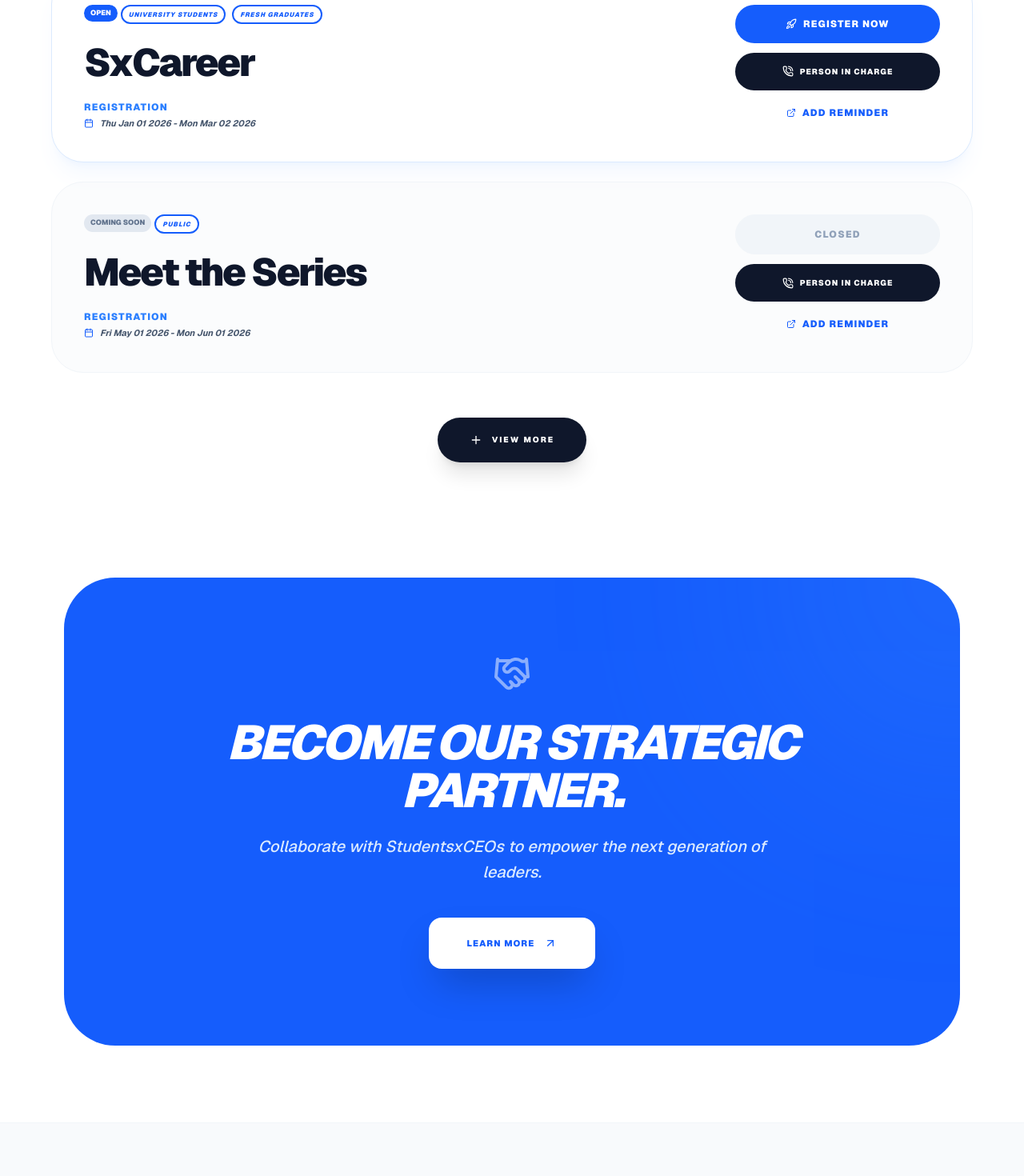
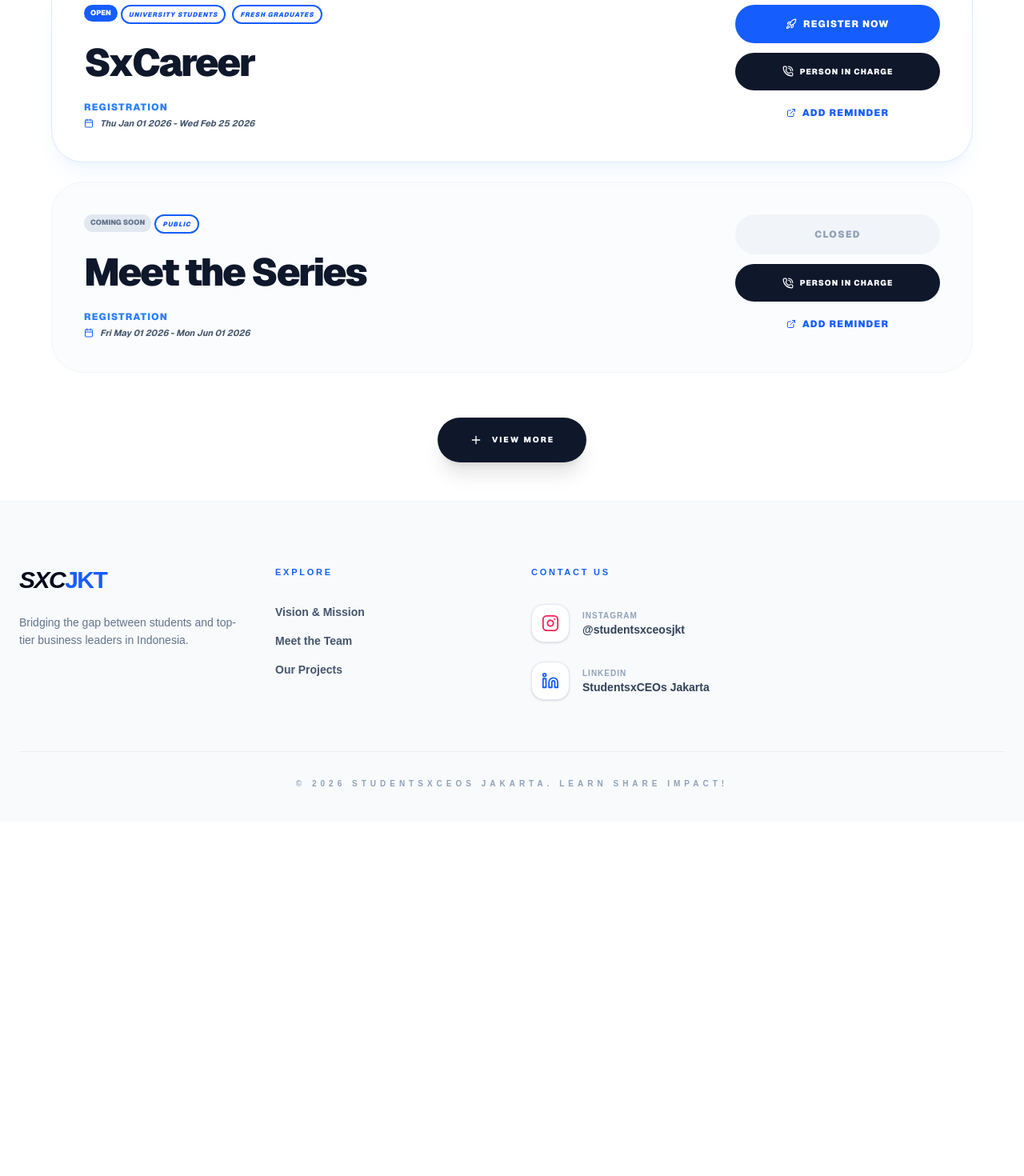
Before and after one commit to Krozlov/StudentXCeoTD2, a Next.js app: page /events in a window 1280 px wide. Shown: the part 711-2181 px from the top of the page at 80% size. After the commit the page ends 1738 px from the top, so only its background shows below. Built offline with nearby package versions, Linux system fonts and the light colour scheme.

Commit message:
revise projects section

```diff
--- a/src/app/events/page.tsx
+++ b/src/app/events/page.tsx
@@ -4,7 +4,6 @@
 import Link from "next/link";
 import { motion, AnimatePresence } from "framer-motion";
 import {
-  ArrowLeft,
   PhoneCall,
   Rocket,
   CheckCircle2,
@@ -17,7 +16,7 @@
 import {PROJECTS_DATA as PROJECTS} from "@/constants/projects";
 import {CATEGORIES } from "@/constants/projects";
 
-const getProjectStatus = (start: string, end: string) => {
+const getProjectStatus=(start: string, end: string) => {
   const now = new Date();
   const startDate = new Date(start);
   const endDate = new Date(end);
@@ -93,10 +92,10 @@
                 return (
                   <motion.div
                     key={proj.id}
-                    layout
-                    initial={{ opacity:0, y:20 }}
-                    animate={{ opacity: 1, y: 0 }}
-                    exit={{ opacity:0, scale: 0.95 }}
+                    layoutId={`project-${proj.id}`}
+                    initial={{opacity:0, y:20 }}
+                    animate={{opacity: 1, y: 0 }}
+                    exit={{opacity:0, scale: 0.95 }}
                     onClick={() => setSelectedId(proj.id)}
                     onKeyDown={(e)=> e.key === 'Enter' && setSelectedId(proj.id)}
                     tabIndex={0}
@@ -146,7 +145,7 @@
                         </div>
                       )}
 
-                      <Link href="#" onClick={(e) => e.stopPropagation()} className="w-full py-4 bg-slate-900 text-white text-[10px] font-black uppercase tracking-widest rounded-full hover:bg-black transition-all flex items-center justify-center gap-2">
+                      <Link href={proj.pic || "#"} target ="_blank" onClick={(e) => e.stopPropagation()} className="w-full py-4 bg-slate-900 text-white text-[10px] font-black uppercase tracking-widest rounded-full hover:bg-black transition-all flex items-center justify-center gap-2">
                         <PhoneCall size={14} /> Person In Charge
                       </Link>
 
@@ -167,29 +166,6 @@
         </div>
       </section>
 
-      {/*PARTNER CTA SECTION*/}
-      <section className="py-16 md:py-24 px-6 bg-blue-600 text-white rounded-[2.5rem] md:rounded-[4rem] mx-4 md:mx-20 my-16 md:my-24 overflow-hidden relative">
-        <div className="max-w-4xl mx-auto text-center relative z-10">
-          <Handshake size={40} className="md:w-12 md:h-12 mx-auto mb-6 md:mb-8 opacity-50" />
-          <h2 className="text-3xl md:text-6xl font-black italic tracking-tighter mb-4 md:mb-6 uppercase leading-none">
-            Become Our <br className="md:hidden" /> Strategic Partner.
-          </h2>
-          <p className="text-blue-100 text-sm md:text-xl font-medium italic mb-8 md:mb-10 max-w-2xl mx-auto leading-relaxed">
-            Collaborate with StudentsxCEOs to empower the next generation of leaders.
-          </p>
-
-          <Link
-            href="#"
-            className="inline-flex w-full md:w-auto items-center justify-center gap-3 px-8 md:px-12 py-5 md:py-6 bg-white text-blue-600 rounded-2xl font-black text-[10px] md:text-[11px] uppercase tracking-widest hover:scale-105 transition-transform shadow-2xl"
-          >
-            Learn More <ArrowUpRight size={16} />
-          </Link>
-        </div>
-
-        {/*Background*/}
-        <div className="absolute top-0 right-0 w-64 h-64 md:w-96 md:h-96 bg-blue-400 rounded-full blur-[100px] md:blur-[150px] opacity-30 -translate-y-1/2 translate-x-1/2" />
-      </section>
-
       {/*MODAL POPUP*/}
       <AnimatePresence>
         {selectedId && selectedProject && (
@@ -205,7 +181,7 @@
 
             {/*Konten*/}
             <motion.div
-              layoutId={String(selectedId)}
+              layoutId={'project-${selectedId}'}
               className="relative bg-white w-full max-w-2xl max-h-[85vh] overflow-y-auto p-8 md:p-14 rounded-[2.5rem] md:rounded-[4rem] shadow-2xl z-10 custom-scrollbar"
             >
               {/*Close Button Mobile*/}
--- a/src/constants/projects.ts
+++ b/src/constants/projects.ts
@@ -10,6 +10,7 @@
   endDate: string;
   partnerRange?: string;
   link?: string;
+  pic: string;
 }
 
 export const PROJECTS_DATA = [
@@ -18,7 +19,6 @@
     title: "School of Ideas",
     categories: ["High School Students"],
     description: "Offline event for high school students to explore their potential through personality tests and grow into future leaders with engaging talk shows and workshops.",
-    image: "",
     outcomes: [
       "Discovery of personal leadership style through MBTI & Holland Code tests",
       "Direct networking with top-tier university students as mentors",
@@ -27,30 +27,30 @@
     startDate: "2026-01-15",
     endDate: "2026-02-15",
     partnerRange: "Dec 2025 - Jan 2026",
-    link: "https://www.instagram.com/p/DI0bR3GhJPm/?igsh=MXA5cXRscDNxdDVhbQ=="
+    link: "https://www.instagram.com/p/DI0bR3GhJPm/?igsh=MXA5cXRscDNxdDVhbQ==",
+    pic: ""
   },
   {
     id: 2,
     title: "SxCareer",
     categories: ["University Students", "Fresh Graduates"],
     description: "Career preparation webinar focused on 5 industries: Consulting, Banking, FMCG, Media, Technology, and Startups, featuring impactful goal-setting sessions.",
-    image: "",
     outcomes: [
       "In-depth industry insights from professionals in 5 top sectors",
       "Step-by-step roadmap for securing internships in MNCs & Startups",
       "Goal-setting framework for short-term and long-term career paths"
     ],
     startDate: "2026-01-01",
-    endDate: "2026-02-30",
+    endDate: "2026-02-25",
     partnerRange: "Nov - Dec 2025",
-    link: "https://www.instagram.com/studentsxceosjakarta"
+    link: "https://www.instagram.com/studentsxceosjakarta",
+    pic: ""
   },
   {
     id: 3,
     title: "SxCelerate",
     categories: ["University Students"],
     description: "A 2-month intensive bootcamp for outstanding students consisting of Forums, Mentoring, Company Visits, Case Competitions, and Client Projects.",
-    image: "",
     outcomes: [
       "Intensive 8-week career bootcamp with 1-on-1 industry mentoring",
       "Hands-on experience solving real-world business cases for client projects",
@@ -59,14 +59,14 @@
     startDate: "2025-10-01",
     endDate: "2025-12-01",
     partnerRange: "Aug - Sept 2025",
-    link: "https://www.instagram.com/studentsxceosjakarta"
+    link: "https://www.instagram.com/studentsxceosjakarta",
+    pic:""
   },
   {
     id: 4,
     title: "Meet the Series",
     categories: ["Public"],
     description: "Large-scale offline event featuring Meet The CEO, Meet The Expert, and Meet Yourself, focusing on professional skill training and business leadership perspectives.",
-    image: "",
     outcomes: [
       "Direct Q&A sessions with prominent CEOs and industry experts",
       "Soft skills masterclass focusing on professional presence and leadership",
@@ -75,14 +75,14 @@
     startDate: "2026-05-01",
     endDate: "2026-06-01",
     partnerRange: "Feb - Apr 2026",
-    link: "https://www.instagram.com/studentsxceosjakarta"
+    link: "https://www.instagram.com/studentsxceosjakarta",
+    pic:""
   },
   {
     id: 5,
     title: "SxConference",
     categories: ["Associates & Alumni"],
     description: "A dynamic program uniting SxC alumni, young professionals, and industry leaders for insightful talk shows to foster collaboration and growth.",
-    image: "",
     outcomes: [
       "High-level networking forum for SxC alumni and young professionals",
       "Collaborative discussions on industry-wide impactful change and growth",
@@ -91,6 +91,7 @@
     startDate: "2025-06-01",
     endDate: "2025-07-01",
     partnerRange: "May 2025",
-    link: "https://www.instagram.com/studentsxceosjakarta"
+    link: "https://www.instagram.com/studentsxceosjakarta",
+    pic:""
   },
 ];
```
